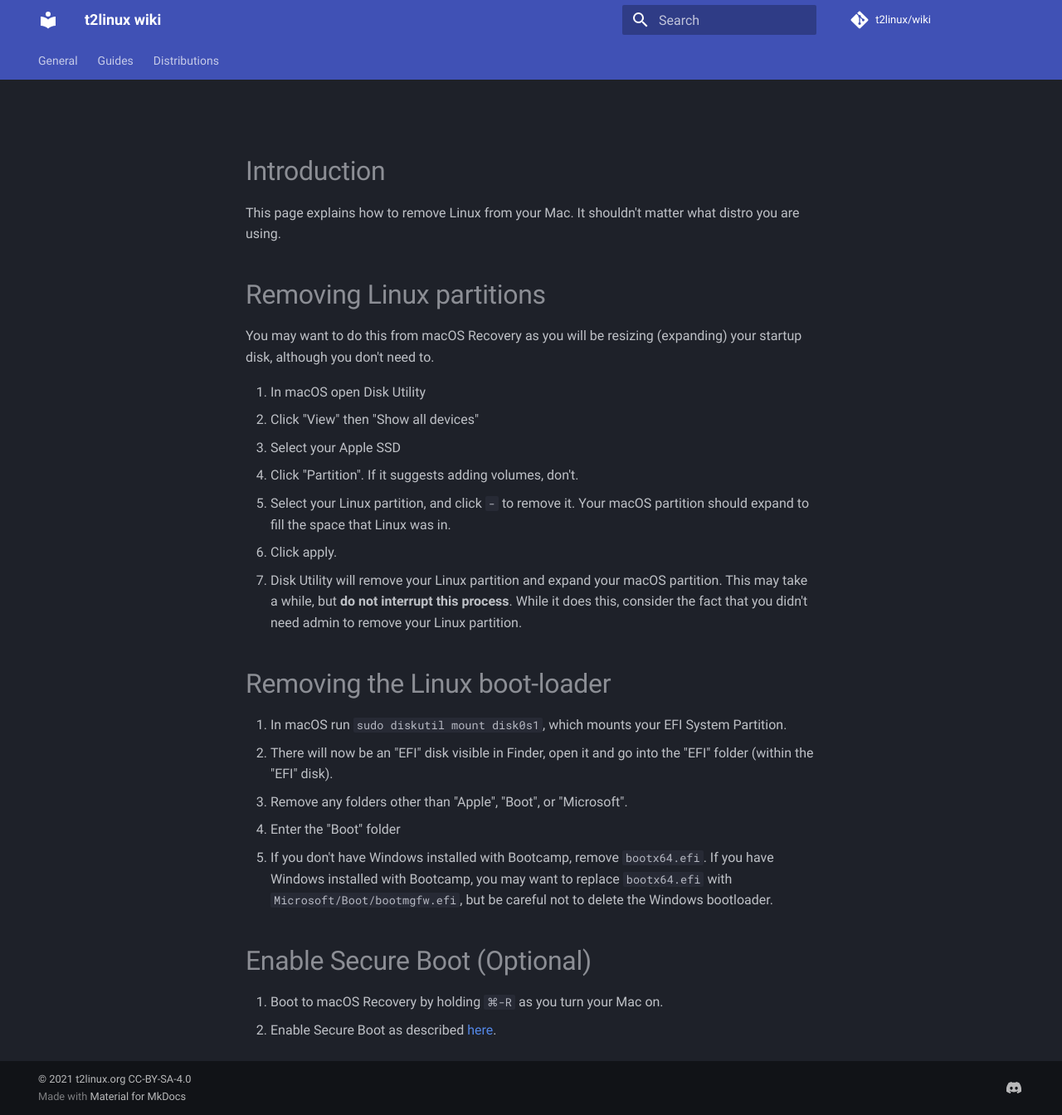
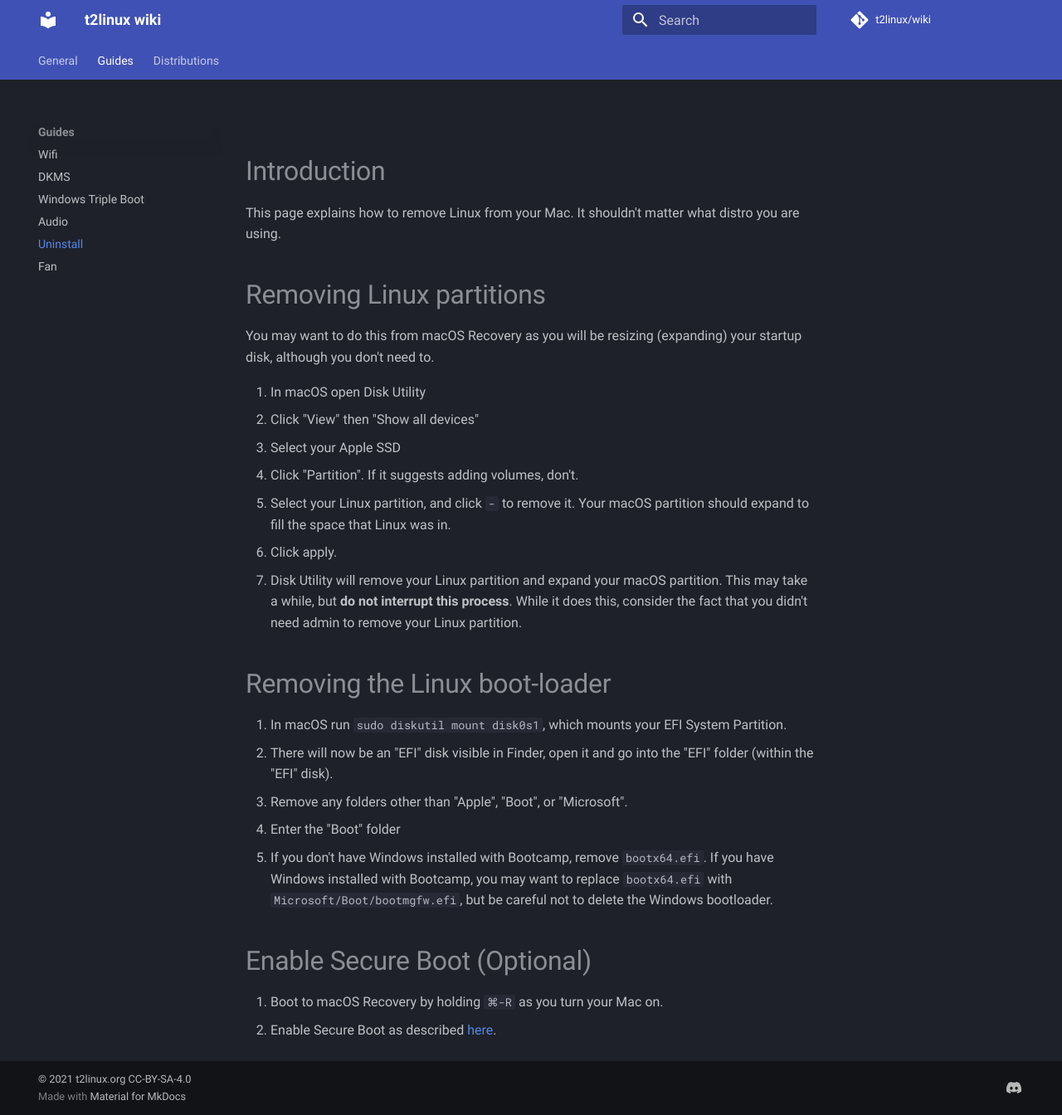
Before and after one commit to t2linux/wiki, an MkDocs documentation site: the page built from docs/guides/uninstall.md, in a window 1280 px wide and 1344 px high. Shown: the whole window at 83% size. Built offline with MkDocs 1.6.1 and Material for MkDocs 9.7.7, drawn with Linux system fonts in a browser that asks for light colours; comment, search, counter and statistics services are not loaded.

Commit message:
mkdocs.yml: add uninstall page

```diff
--- a/mkdocs.yml
+++ b/mkdocs.yml
@@ -39,6 +39,7 @@ nav:
           - DKMS: guides/dkms.md
           - Windows Triple Boot: guides/windows.md
           - Audio: guides/audio-config.md
+          - Uninstall: guides/uninstall.md
           - Fan: guides/fan.md
     - Distributions:
           - Arch:
```
